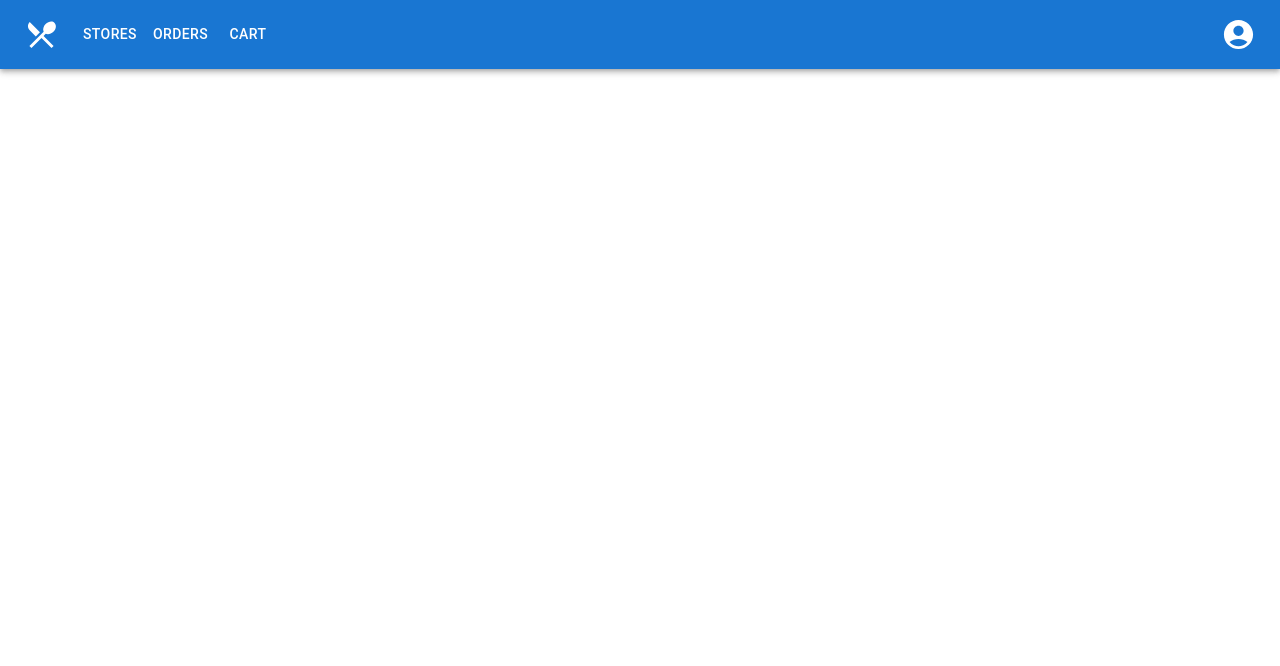
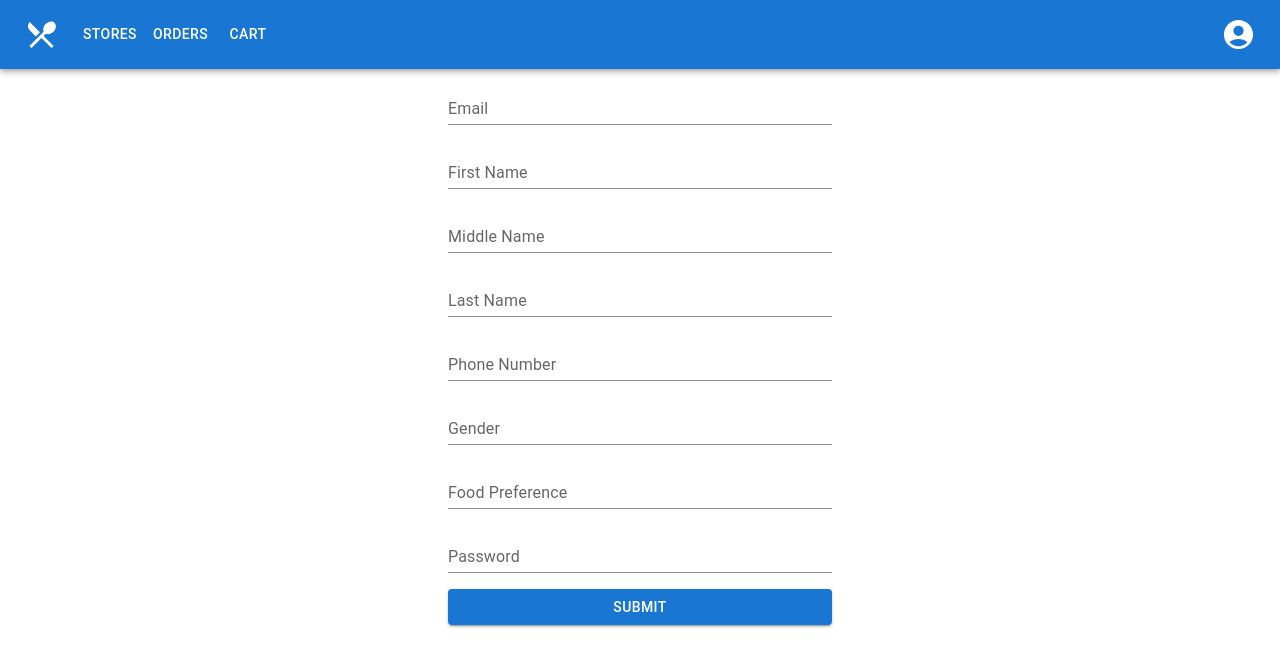
Before and after one commit to RPOpenSoft2022/Frontend-App, a React (Create React App) app: page /edit-profile in a window 1280 px wide. Before the commit this address had no page. Shown: the top 666 px of the page. Built offline with nearby package versions, Linux system fonts and the light colour scheme.

Commit message:
Added Edit Profile Component

```diff
--- a/src/App.js
+++ b/src/App.js
@@ -11,6 +11,7 @@ import "./App.css";
 import Store from "./components/Store/Store";
 import Orders from "./components/Orders/Orders";
 import ResponsiveAppBar from "./components/Navbar/Navbar";
+import EditProfile from "./components/Profile/edit-profile";
 
 function App() {
   return (
@@ -26,6 +27,7 @@ function App() {
             <Route path="/Orders" element={<Orders />} />
             <Route path="/Cart" element={<Cart />} />
             <Route path="/Checkout" element={<Checkout />} />
+            <Route path="/edit-profile" element={<EditProfile />} />
           </Routes>
         </Router>
       </CartProvider>
--- /dev/null
+++ b/src/components/Profile/edit-profile.js
@@ -0,0 +1,76 @@
+import * as React from "react";
+import { useState, useEffect } from "react";
+import FormControl from '@mui/material/FormControl';
+import Input from '@mui/material/Input';
+import InputLabel from '@mui/material/InputLabel';
+import { Box, Button } from "@mui/material";
+
+
+const EditProfile = () => {
+    const [email, setEmail] = useState('')
+    const [firstName, setFirstName] = useState('')
+    const [middleName, setMiddleName] = useState('')
+    const [lastName, setLastName] = useState('')
+    const [phoneNumber, setPhoneNumber] = useState('')
+    const [gender, setGender] = useState('')
+    const [foodPreference, setFoodPreference] = useState('')
+    const [password, setPassword] = useState('')
+
+    return (
+        <div className="edit-profile">
+            <Box
+                component="form"
+                sx={{
+                    '& > :not(style)': { m: 1 },
+                    display: "flex",
+                    flexDirection: "column",
+                    width: "90%",
+                    maxWidth: "400px",
+                    margin: "Auto"
+                }}
+                noValidate
+                autoComplete="off"
+            >
+                <FormControl variant="standard">
+                    <InputLabel htmlFor="component-simple">Email</InputLabel>
+                    <Input id="component-simple" value={email} onChange={(e) => setEmail(e.target.value)} />
+                </FormControl>
+                <FormControl variant="standard">
+                    <InputLabel htmlFor="component-simple">First Name</InputLabel>
+                    <Input id="component-simple" value={firstName} onChange={(e) => setFirstName(e.target.value)} />
+                </FormControl>
+                <FormControl variant="standard">
+                    <InputLabel htmlFor="component-simple">Middle Name</InputLabel>
+                    <Input id="component-simple" value={middleName} onChange={(e) => setMiddleName(e.target.value)} />
+                </FormControl>
+                <FormControl variant="standard">
+                    <InputLabel htmlFor="component-simple">Last Name</InputLabel>
+                    <Input id="component-simple" value={lastName} onChange={(e) => setLastName(e.target.value)} />
+                </FormControl>
+                <FormControl variant="standard">
+                    <InputLabel htmlFor="component-simple">Phone Number</InputLabel>
+                    <Input id="component-simple" value={phoneNumber} onChange={(e) => setPhoneNumber(e.target.value)} />
+                </FormControl>
+                <FormControl variant="standard">
+                    <InputLabel htmlFor="component-simple">Gender</InputLabel>
+                    <Input id="component-simple" value={gender} onChange={(e) => setGender(e.target.value)} />
+                </FormControl>
+                <FormControl variant="standard">
+                    <InputLabel htmlFor="component-simple">Food Preference</InputLabel>
+                    <Input id="component-simple" value={foodPreference} onChange={(e) => setFoodPreference(e.target.value)} />
+                </FormControl>
+                <FormControl variant="standard">
+                    <InputLabel htmlFor="component-simple">Password</InputLabel>
+                    <Input id="component-simple" value={password} onChange={(e) => setPassword(e.target.value)} />
+                </FormControl>
+                <Button
+                    variant="contained"
+                >
+                    Submit
+                </Button>
+            </Box>
+        </div>
+    );
+}
+
+export default EditProfile;
```
